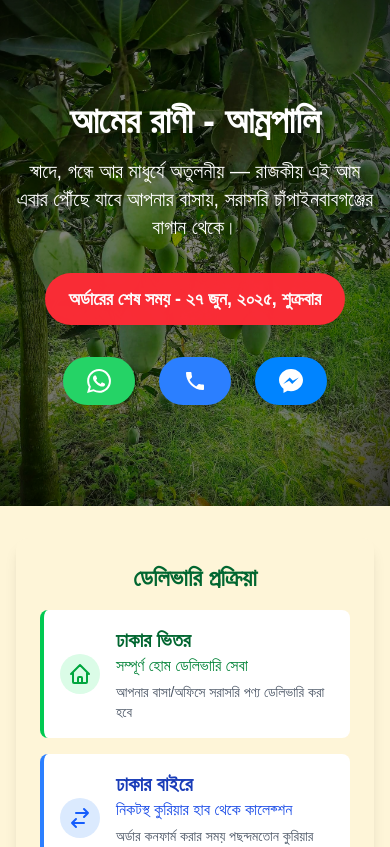
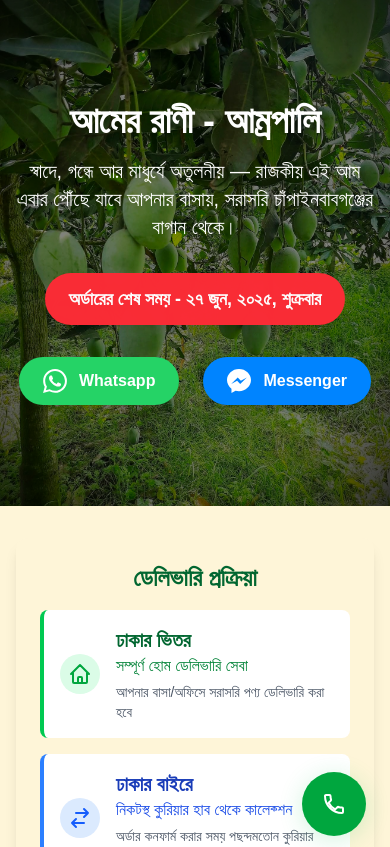
Before and after one commit to eshromanch/project-aam, a Next.js app: page / in a window 390 px wide. Shown: the top 847 px of the page. Built offline with nearby package versions, Linux system fonts and the light colour scheme.

Commit message:
button changed

```diff
--- /dev/null
+++ b/src/app/component/FloatingCallButton.tsx
@@ -0,0 +1,30 @@
+import React from 'react';
+
+const PHONE_NUMBER = '01600018656';
+
+const FloatingCallButton = () => (
+  <a
+    href={`tel:${PHONE_NUMBER}`}
+    className="fixed z-50 bottom-2 right-6 flex items-center gap-2 bg-green-600 hover:bg-green-700 text-white font-bold w-16 h-16 py-3 px-5 rounded-full shadow-lg transition-all duration-300 group"
+    style={{ boxShadow: '0 4px 24px rgba(34,197,94,0.2)' }}
+    aria-label="Call Us"
+  >
+    <svg
+      xmlns="http://www.w3.org/2000/svg"
+      fill="none"
+      viewBox="0 0 24 24"
+      stroke="currentColor"
+      className="w-6 h-6"
+    >
+      <path
+        strokeLinecap="round"
+        strokeLinejoin="round"
+        strokeWidth={2}
+        d="M6.62 10.79c1.44 2.83 3.76 5.14 6.59 6.59l2.2-2.2c.27-.27.67-.36 1.02-.24 1.12.37 2.33.57 3.57.57.55 0 1 .45 1 1V20c0 .55-.45 1-1 1-9.39 0-17-7.61-17-17 0-.55.45-1 1-1h3.5c.55 0 1 .45 1 1 0 1.25.2 2.45.57 3.57.11.35.03.74-.25 1.02l-2.2 2.2z"
+      />
+    </svg>
+    <span className="hidden sm:inline">Call Us</span>
+  </a>
+);
+
+export default FloatingCallButton;
--- a/src/app/component/heroSection.tsx
+++ b/src/app/component/heroSection.tsx
@@ -10,9 +10,9 @@ const HeroSection = () => {
     window.open('https://m.me/seasonscape.bd', '_blank');
   };
 
-  const handleCall = () => {
-    window.location.href = 'tel:01600018656';
-  };
+  // const handleCall = () => {
+  //   window.location.href = 'tel:01600018656';
+  // };
 
   return (
     <div className="relative w-full h-[60vh] max-w-6xl mx-auto">
@@ -50,18 +50,18 @@ const HeroSection = () => {
             <svg viewBox="0 0 24 24" className="w-6 h-6">
               <path fill="currentColor" d="M17.472 14.382c-.297-.149-1.758-.867-2.03-.967-.273-.099-.471-.148-.67.15-.197.297-.767.966-.94 1.164-.173.199-.347.223-.644.075-.297-.15-1.255-.463-2.39-1.475-.883-.788-1.48-1.761-1.653-2.059-.173-.297-.018-.458.13-.606.134-.133.298-.347.446-.52.149-.174.198-.298.298-.497.099-.198.05-.371-.025-.52-.075-.149-.669-1.612-.916-2.207-.242-.579-.487-.5-.669-.51-.173-.008-.371-.01-.57-.01-.198 0-.52.074-.792.372-.272.297-1.04 1.016-1.04 2.479 0 1.462 1.065 2.875 1.213 3.074.149.198 2.096 3.2 5.077 4.487.709.306 1.262.489 1.694.625.712.227 1.36.195 1.871.118.571-.085 1.758-.719 2.006-1.413.248-.694.248-1.289.173-1.413-.074-.124-.272-.198-.57-.347m-5.421 7.403h-.004a9.87 9.87 0 01-5.031-1.378l-.361-.214-3.741.982.998-3.648-.235-.374a9.86 9.86 0 01-1.51-5.26c.001-5.45 4.436-9.884 9.888-9.884 2.64 0 5.122 1.03 6.988 2.898a9.825 9.825 0 012.893 6.994c-.003 5.45-4.437 9.884-9.885 9.884m8.413-18.297A11.815 11.815 0 0012.05 0C5.495 0 .16 5.335.157 11.892c0 2.096.547 4.142 1.588 5.945L.057 24l6.305-1.654a11.882 11.882 0 005.683 1.448h.005c6.554 0 11.89-5.335 11.893-11.893A11.821 11.821 0 0020.525 3.687"/>
             </svg>
-
+            Whatsapp
           </button>
 
           {/* Call Button */}
-          <button
+          {/* <button
             onClick={handleCall}
             className="flex items-center gap-3 bg-blue-500 hover:bg-blue-600 text-white font-bold py-3 px-6 rounded-full transition-all duration-300 transform hover:scale-105 shadow-lg"
           >
             <svg viewBox="0 0 24 24" className="w-6 h-6">
               <path fill="currentColor" d="M6.62 10.79c1.44 2.83 3.76 5.14 6.59 6.59l2.2-2.2c.27-.27.67-.36 1.02-.24 1.12.37 2.33.57 3.57.57.55 0 1 .45 1 1V20c0 .55-.45 1-1 1-9.39 0-17-7.61-17-17 0-.55.45-1 1-1h3.5c.55 0 1 .45 1 1 0 1.25.2 2.45.57 3.57.11.35.03.74-.25 1.02l-2.2 2.2z"/>
             </svg>
-          </button>
+          </button> */}
 
           {/* Messenger Button */}
           <button
@@ -71,7 +71,7 @@ const HeroSection = () => {
             <svg viewBox="0 0 24 24" className="w-6 h-6">
               <path fill="currentColor" d="M12 0C5.373 0 0 4.975 0 11.111c0 3.497 1.745 6.616 4.472 8.652V24l4.086-2.242c1.09.301 2.246.464 3.442.464 6.627 0 12-4.974 12-11.111C24 4.975 18.627 0 12 0zm1.193 14.963l-3.056-3.259-5.963 3.259L10.732 8.5l3.13 3.259L19.825 8.5l-6.632 6.463z"/>
             </svg>
-
+            Messenger
           </button>
         </div>
 
--- a/src/app/layout.tsx
+++ b/src/app/layout.tsx
@@ -1,6 +1,7 @@
 import type { Metadata } from "next";
 import { Geist, Geist_Mono } from "next/font/google";
 import "./globals.css";
+import FloatingCallButton from './component/FloatingCallButton';
 
 const geistSans = Geist({
   variable: "--font-geist-sans",
@@ -57,6 +58,7 @@ export default function RootLayout({
         className={`${geistSans.variable} ${geistMono.variable} antialiased`}
       >
         {children}
+        <FloatingCallButton />
       </body>
     </html>
   );
```
